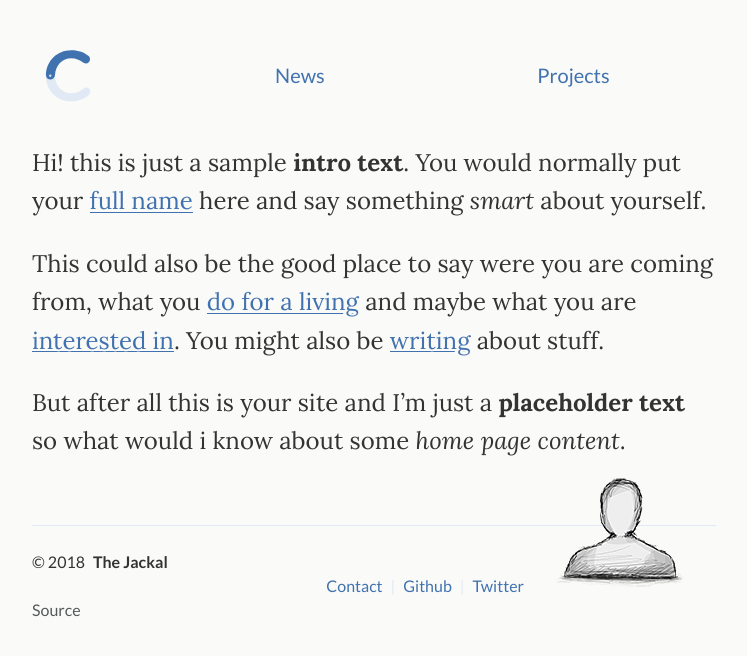
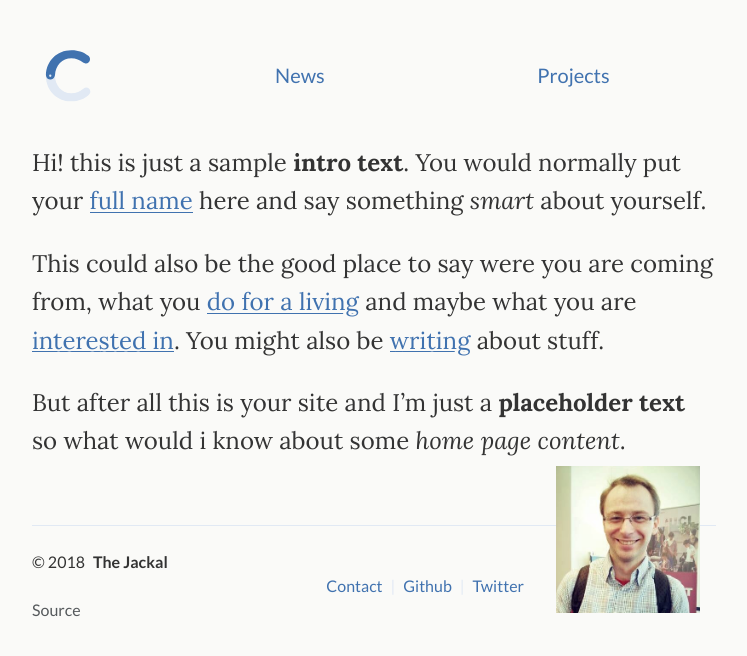
Before and after one commit to tomaszkacprzak/tomaszkacprzak.github.io, a Jekyll site: the page built from index.md, in a window 1280 px wide. Shown: the top 656 px of the page, without its empty margins (266-1013 px from the left). Built offline with Jekyll 4.4.1, drawn with Linux system fonts in a browser that asks for light colours.

Commit message:
testing pic

```diff
--- a/index.md
+++ b/index.md
@@ -12,6 +12,6 @@ layout: default
 
 {::nomarkdown}
 <figure class="site-profile">
-    <img src="{{ site.baseurl }}/assets/img/profile.png">
+    <img src="{{ site.baseurl }}/assets/img/me_pic.png">
 </figure>
 {:/}
```
